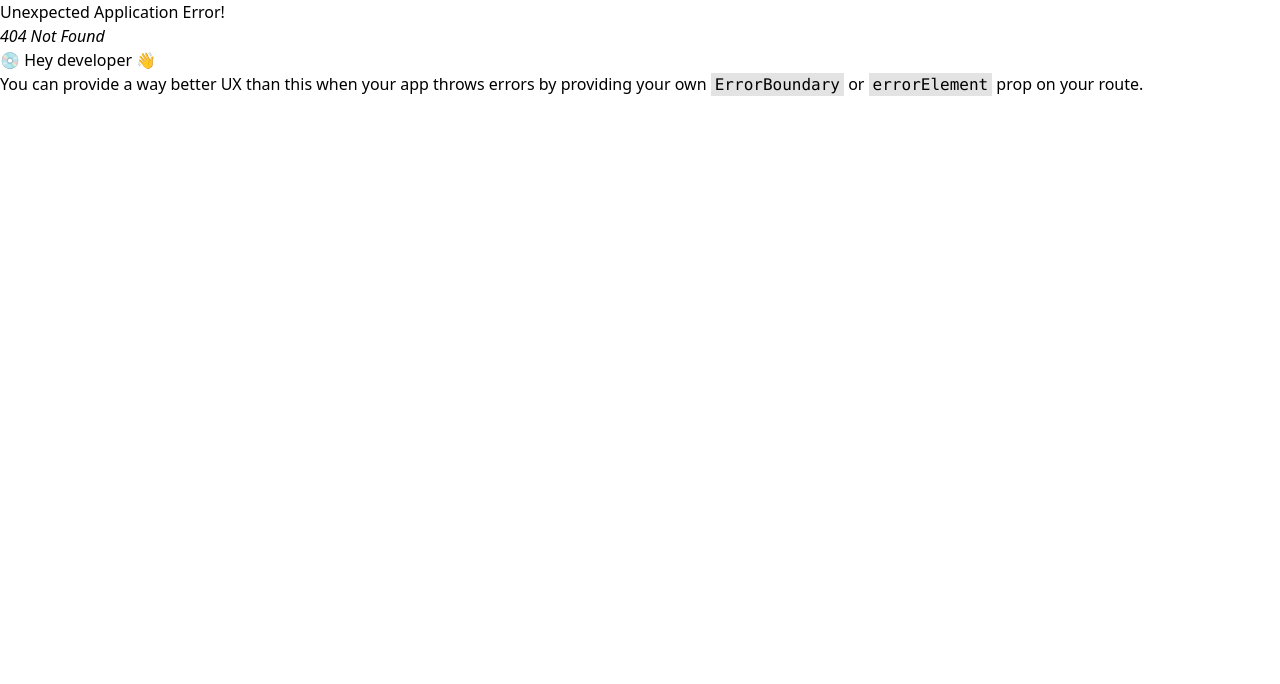
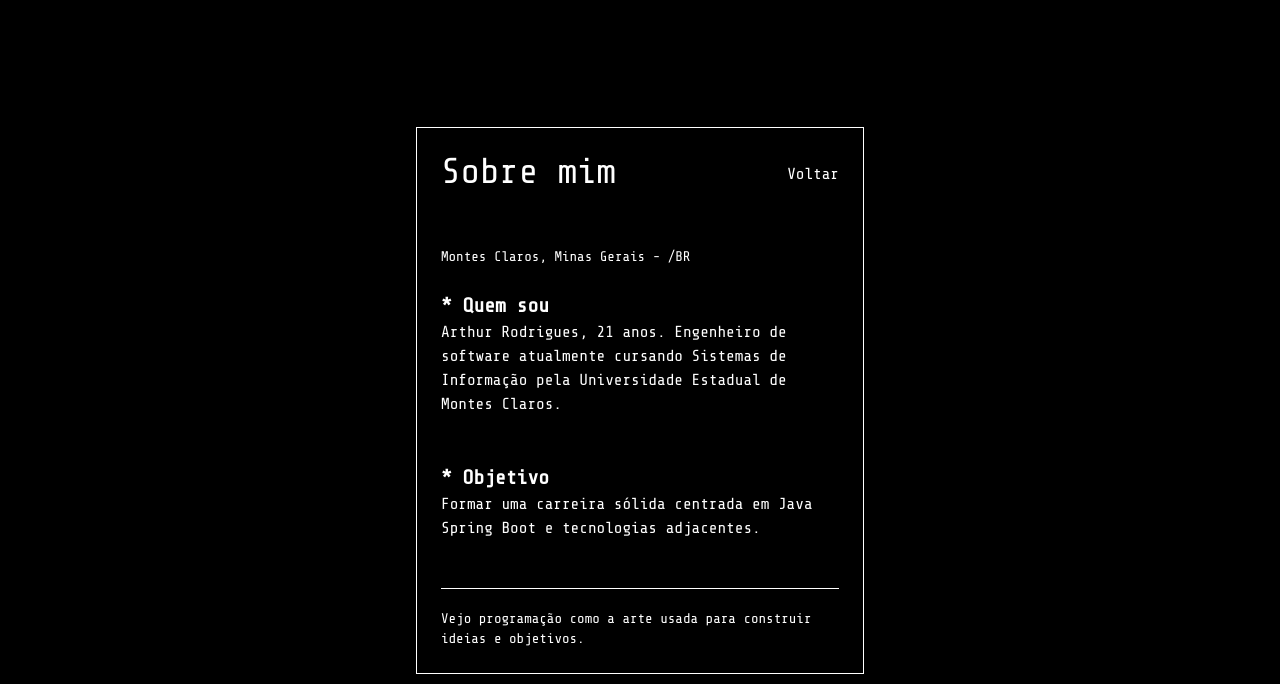
Before and after one commit to arthurdeka/personal-website, a React app: page /about in a window 1280 px wide. Before the commit this address had no page. Shown: the top 684 px of the page. Built offline with nearby package versions, Linux system fonts and the light colour scheme; the HTML template or start-up script is replaced by a standard one.

Commit message:
page/about-me

```diff
--- a/src/App.css
+++ b/src/App.css
@@ -4,3 +4,57 @@
 @theme {
   --font-primary: 'Share Tech Mono', 'monospace'
 }
+
+@layer utilities {
+  @keyframes flicker-realistic {
+    0%   { opacity: 1; }
+    2%   { opacity: 0.3; }
+    4%   { opacity: 0.9; }
+    6%   { opacity: 0.1; }
+    8%   { opacity: 1; }
+    10%  { opacity: 0.4; }
+    12%  { opacity: 0.95; }
+    14%  { opacity: 0.2; }
+    16%  { opacity: 1; }
+    18%  { opacity: 0.7; }
+    20%  { opacity: 1; }
+
+    /* os 80% restantes mantêm estável */
+    100% { opacity: 1; }
+  }
+
+  .flicker-loop {
+    animation: flicker-realistic 1s ease-in-out infinite;
+  }
+}
+
+@layer utilities {
+  @keyframes menu-flicker {
+    0%, 19%, 21%, 23%, 25%, 54%, 56%, 100% {
+      opacity: 1;
+    }
+    20%, 22%, 24%, 55% {
+      opacity: 0.3;
+    }
+  }
+
+  .menu-flicker {
+    animation: menu-flicker 2.5s infinite steps(1);
+  }
+}
+
+
+@layer utilities {
+  @keyframes menu-flicker-alt {
+    0%, 17%, 19%, 23%, 80%, 100% {
+      opacity: 1;
+    }
+    18%, 20%, 22%, 81% {
+      opacity: 0.2;
+    }
+  }
+
+  .menu-flicker-alt {
+    animation: menu-flicker-alt 3s infinite steps(1);
+  }
+}
--- a/src/router.tsx
+++ b/src/router.tsx
@@ -1,7 +1,9 @@
 import { createBrowserRouter } from "react-router-dom";
 import HomePage from "./routes/HomePage";
+import AboutMePage from "./routes/AbouteMePage";
 
 export const router = createBrowserRouter([
     {path: "/", element: <HomePage />},
+    {path: "/about", element: <AboutMePage />},
 
   ]);
--- /dev/null
+++ b/src/routes/AbouteMePage.tsx
@@ -0,0 +1,42 @@
+import { useNavigate } from "react-router-dom";
+
+const AboutMePage: React.FC = () => {
+
+    const navigate = useNavigate();
+
+  return (
+    <div className="min-h-screen bg-black text-white flex items-center justify-center p-4 font-primary">
+      <div className="border border-white p-6 w-full max-w-md">
+
+        <div className="flex flex-row justify-between items-center mb-12">
+          <h1 className="text-white text-4xl mb-1">
+            <span className="font-normal flicker-loop ">Sobre mim</span>
+          </h1>
+          <span onClick={() => navigate("/")} className="cursor-pointer hover:underline">Voltar</span>
+        </div>
+
+        <div className="">
+            <span className="text-sm">Montes Claros, Minas Gerais - /BR</span>
+            <br /><br />
+            <h2 className="text-xl font-semibold">* Quem sou</h2>
+            <p className="text-normal">
+                Arthur Rodrigues, 21 anos. Engenheiro de software atualmente cursando Sistemas de Informação pela Universidade Estadual de Montes Claros.
+            </p>
+            <br /><br />
+            <h2 className="text-xl font-semibold">* Objetivo</h2>
+            <p className="text-normal">
+                Formar uma carreira sólida centrada em Java Spring Boot e tecnologias adjacentes.
+            </p>
+            <br /><br />
+            <div className="border-b-1 border-white"></div>
+            <p className="text-sm mt-5">
+                Vejo programação como a arte usada para construir ideias e objetivos.
+            </p>
+        </div>
+
+      </div>
+    </div>
+  );
+};
+
+export default AboutMePage;
--- a/src/routes/HomePage.tsx
+++ b/src/routes/HomePage.tsx
@@ -1,39 +1,45 @@
+import { useNavigate } from "react-router-dom";
+
+
 const HomePage: React.FC = () => {
+
+    const navigate = useNavigate();
+
   return (
     <div className="min-h-screen bg-black text-white flex items-center justify-center p-4 font-primary">
       <div className="border border-white p-6 w-full max-w-md">
         <h1 className="text-white text-4xl mb-1">
-          <span className="font-normal">Arthur Rodrigues</span>
+          <span className="font-normal flicker-loop">Arthur Rodrigues</span>
         </h1>
-        <p className="text-gray-400 text-sm ml-4">
+        <p className="text-gray-400 text-sm ml-4 menu-flicker-alt">
           Engenheiro de Software
         </p>
-        <p className="text-gray-400 text-sm mb-6 ml-4">
+        <p className="text-gray-400 text-sm mb-6 ml-4 menu-flicker-alt">
           Cursando Ensino Superior - Sistemas de Informação
         </p>
 
         <br />
         <div className="flex flex-col space-y-4 text-2xl">
-          <a href="#about" className="text-white hover:underline inline-block">
+          <a onClick={() => navigate("/about")} href="#about" className="text-white hover:underline inline-block menu-flicker">
             &gt; sobre mim
           </a>
-          <a href="#projects" className="text-white hover:underline inline-block">
+          <a href="#projects" className="text-white hover:underline inline-block menu-flicker">
             &gt; projetos
           </a>
-          <a href="#socials" className="text-white hover:underline">
+          <a href="#socials" className="text-white hover:underline menu-flicker">
             &gt; experiência profissional
           </a>
-          <a href="#socials" className="text-white hover:underline">
+          <a href="#socials" className="text-white hover:underline menu-flicker">
             &gt; educação
           </a>
-          <a href="#hardware" className="text-white hover:underline">
+          <a href="#hardware" className="text-white hover:underline menu-flicker">
             &gt; redes sociais
           </a>
         </div>
 
         <br /><br /><br /><br /><br />
 
-        <p className="text-white text-sm mt-8">
+        <p className="text-white text-sm mt-8 menu-flicker-alt">
           meu email: ~{" "}
           <span className="hover:underline">
             arthurdk01@gmail.com
```
